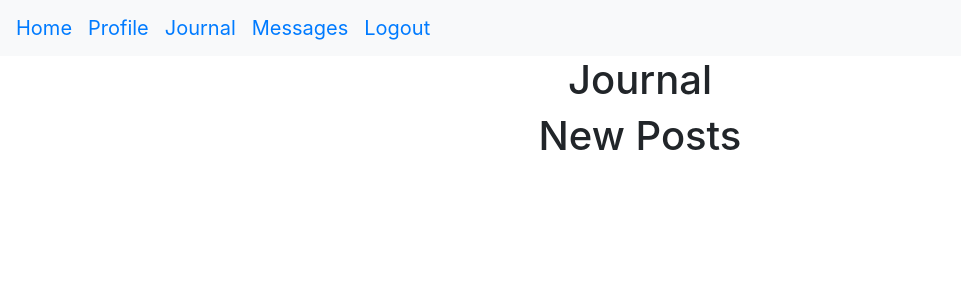
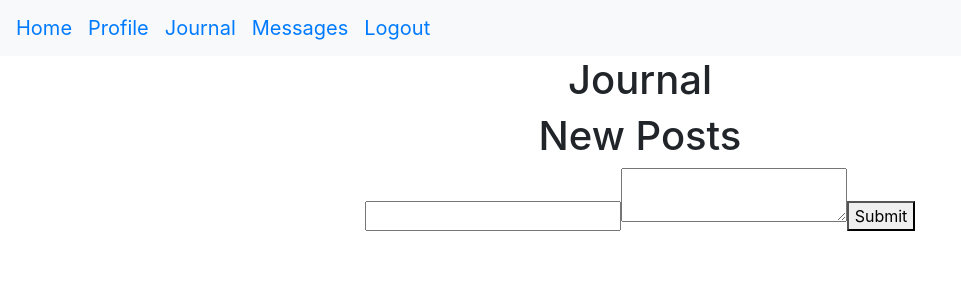
Before and after one commit to jrizza88/ExPat_FE, a React (Create React App) app in the folder expatjournal/: page /journal in a window 1280 px wide. Shown: the top 300 px of the page, without its empty margins (0-961 px from the left). Built offline with nearby package versions, Linux system fonts and the light colour scheme; sample sign-in values are in the browser's storage.

Commit message:
created form in NewPost component to add title and post for the Journal component

```diff
--- a/expatjournal/src/Components/Posts/NewPost.js
+++ b/expatjournal/src/Components/Posts/NewPost.js
@@ -18,13 +18,28 @@ class NewPost extends React.Component {
 
     addPost = e => {
         e.preventDefault();
+
     }
 
     render(){
         return (
             <div>
                 <h1>New Posts</h1>
-
+                <form onSubmit={this.addPost}>
+                    <input
+                    type="text"
+                    name="title"
+                    onChange={this.handleNewPostSubmit}
+                    value={this.state.title}
+                    />
+                    <textarea
+                    type="text"
+                    name="postBody"
+                    onChange={this.handleNewPostSubmit}
+                    value={this.state.postBody}
+                    />
+                    <button type="submit">Submit</button>
+                </form>
             </div>
         )
     }
--- a/expatjournal/src/Components/Profile/ProfileDashboard.js
+++ b/expatjournal/src/Components/Profile/ProfileDashboard.js
@@ -22,7 +22,7 @@ class ProfileDashboard extends React.Component {
         const id = this.props.match.params.id;
         console.log('this.props in component did mount', this.props)
         console.log('match.params..', this.props.match.params)
-        console.log('match.params.id', this.props.match.params.id)
+        console.log('match.params.id', this.props.match)
         console.log('id mounted', id)
         const headers = { authorization: localStorage.getItem('jwt') };
         axios.get(`https://expat-lambda.herokuapp.com/api/user/${id}`,
```
